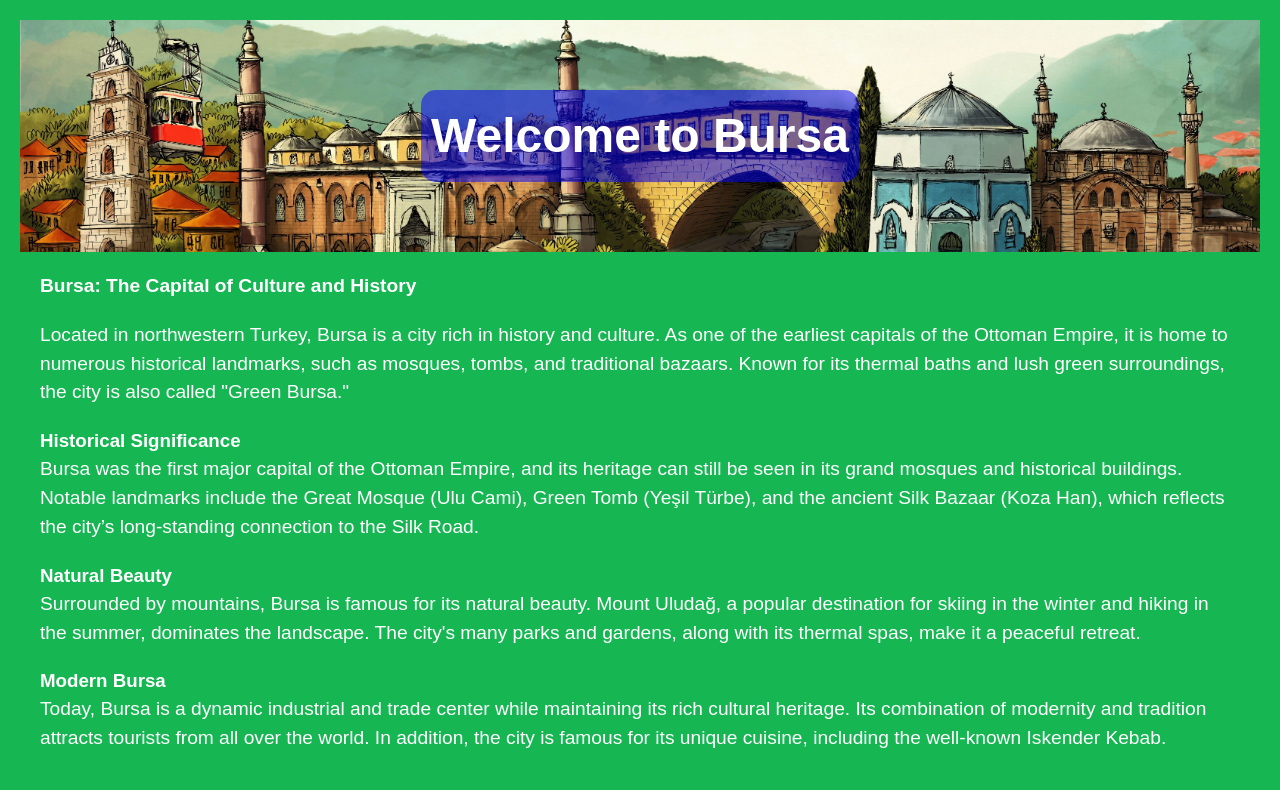
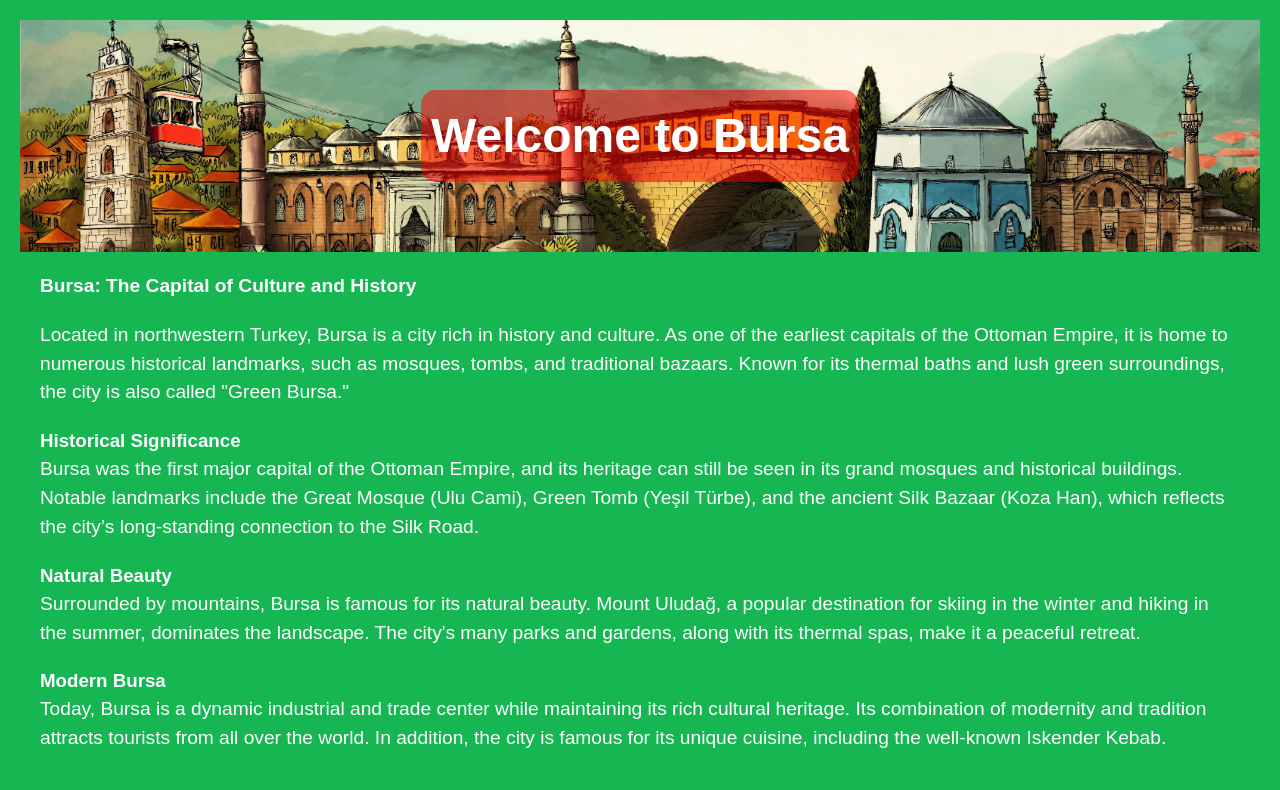
Before and after one commit to yuxel79/Hometown-Homepage, a plain HTML site: page index.html in a window 1280 px wide. Shown: the top 790 px of the page. Drawn offline with Linux system fonts and the light colour scheme.

Commit message:
Add files via upload

```diff
--- a/styles.css
+++ b/styles.css
@@ -24,7 +24,7 @@ header {
 
 
 h1 {
-    background-color: rgba(0, 0, 255, 0.5); /* Yeşil arka plan, %30 şeffaf */
+    background-color: rgba(255, 0, 0, 0.5); /* Yeşil arka plan, %30 şeffaf */
     padding: 10px;
     display: inline-block;
     border-radius: 15px;
```
